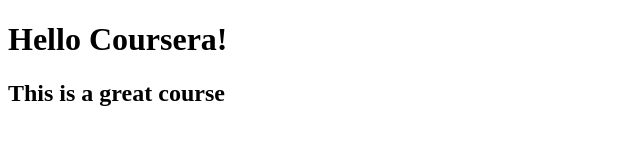
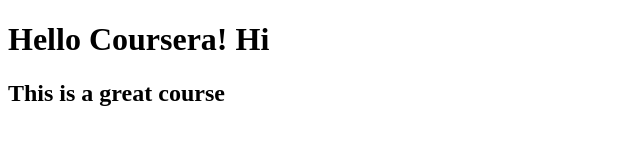
Before and after one commit to 21904759/coursera-test, a plain HTML site: page site/index.html in a window 1280 px wide. Shown: the full height of the page, 0-640 px from the left. Drawn offline with Linux system fonts and the light colour scheme.

Commit message:
change made

```diff
--- a/site/index.html
+++ b/site/index.html
@@ -8,7 +8,7 @@
     <title>Document</title>
 </head>
 <body>
-<h1>Hello Coursera!</h1>
+<h1>Hello Coursera! Hi</h1>
 <h2>This is a great course</h2>
 </body>
 </html>
```
